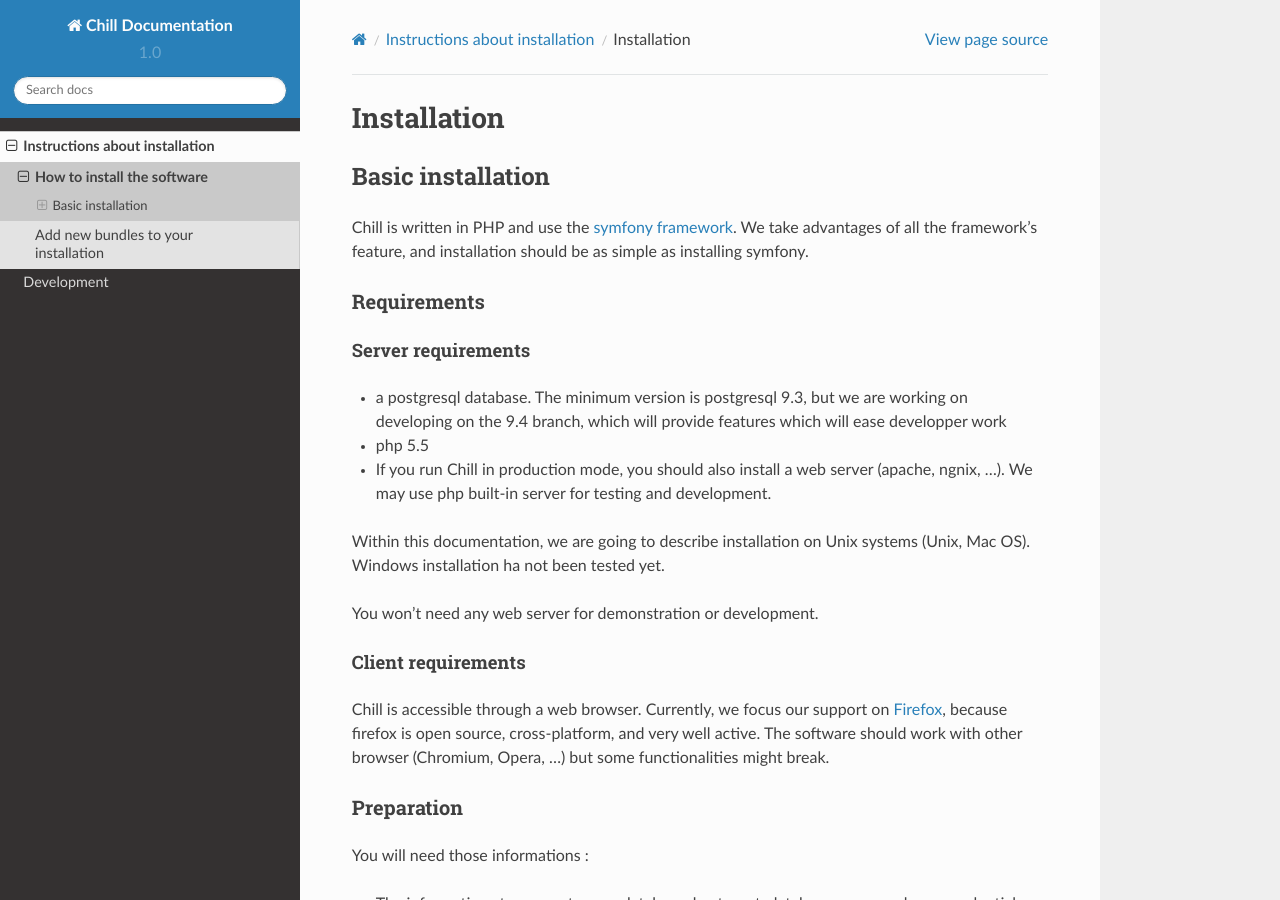
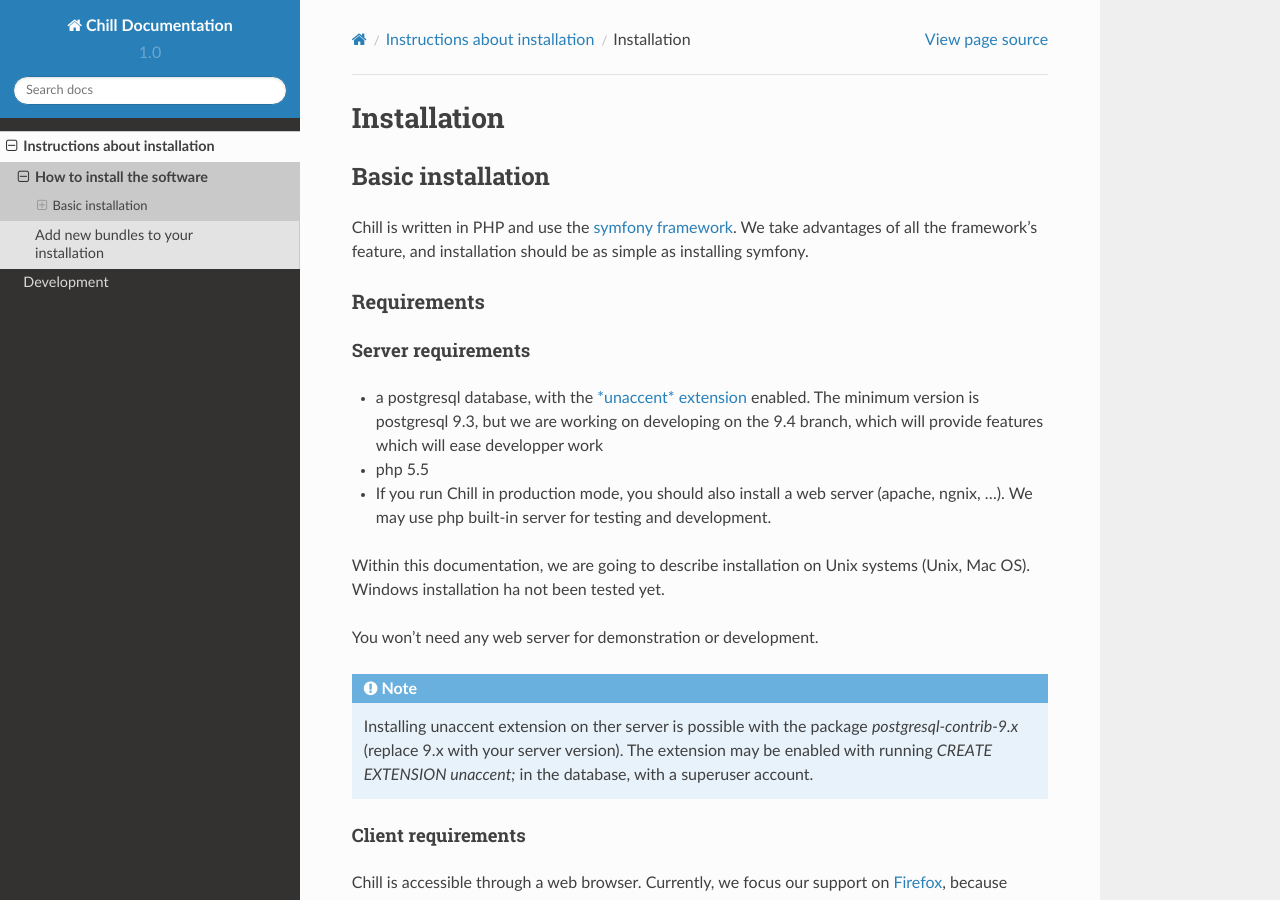
Before and after one commit to Chill-project/Documentation, a Sphinx documentation site: the page built from source/installation/installation.rst, in a window 1280 px wide and 900 px high. Built offline with Sphinx 7.4.7 and the Read the Docs theme 2.0.0, drawn with Linux system fonts in a browser that asks for light colours.

Commit message:
Add unaccent requirement

```diff
--- a/source/installation/installation.rst
+++ b/source/installation/installation.rst
@@ -25,13 +25,17 @@
 Server requirements
 ^^^^^^^^^^^^^^^^^^^^
 
-* a postgresql database. The minimum version is postgresql 9.3, but we are working on developing on the 9.4 branch, which will provide features which will ease developper work
+* a postgresql database, with the `*unaccent* extension`_ enabled. The minimum version is postgresql 9.3, but we are working on developing on the 9.4 branch, which will provide features which will ease developper work
 * php 5.5
 * If you run Chill in production mode, you should also install a web server (apache, ngnix, ...). We may use php built-in server for testing and development.
 
 Within this documentation, we are going to describe installation on Unix systems (Unix, Mac OS). Windows installation ha not been tested yet.
 
 You won't need any web server for demonstration or development.
+
+.. note::
+
+   Installing unaccent extension on ther server is possible with the package `postgresql-contrib-9.x` (replace 9.x with your server version). The extension may be enabled with running `CREATE EXTENSION unaccent;` in the database, with a superuser account.
 
 Client requirements
 ^^^^^^^^^^^^^^^^^^^
@@ -188,3 +192,4 @@
 .. _composer: https://getcomposer.org
 .. _Firefox: https://www.mozilla.org
 .. _symfony framework: http://symfony.com
+.. _*unaccent* extension: http://www.postgresql.org/docs/current/static/unaccent.html
```
